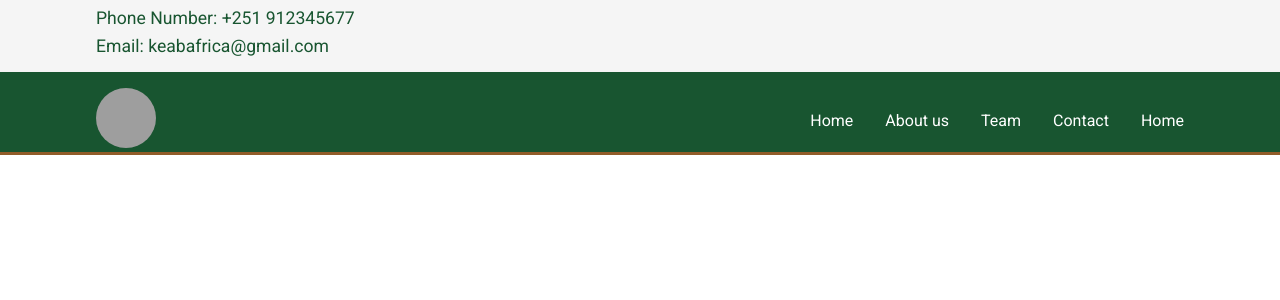
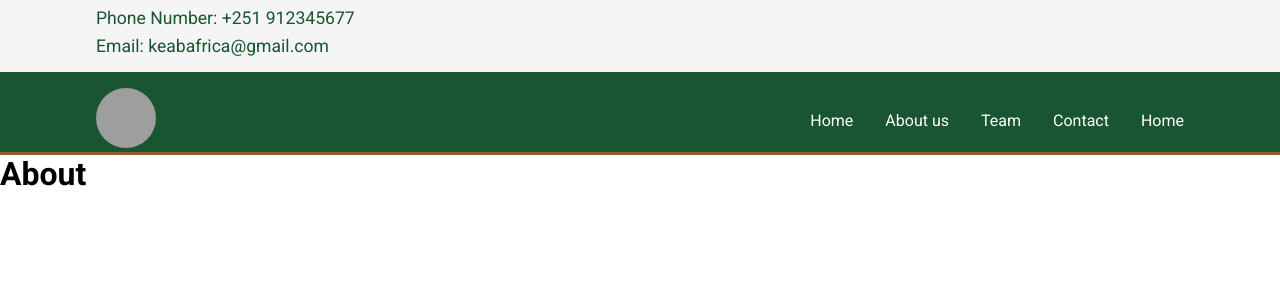
Before and after one commit to Yishak110402/KEAB---Frontend, a React (Create React App) app: page /aboutus in a window 1280 px wide. Shown: the top 300 px of the page. Built offline with nearby package versions, Linux system fonts and the light colour scheme; grey boxes are pictures that could not be loaded.

Commit message:
first commit

```diff
--- a/src/App.js
+++ b/src/App.js
@@ -3,6 +3,8 @@ import Navbar from "./components/Navbar/Navbar";
 import "./index.css";
 import Homepage from "./pages/Homepage";
 import GeneralProvider from "./hooks/GeneralContext";
+import Footer from "./components/Footer/Footer";
+import AboutUs from "./pages/AboutUs";
 
 export default function App() {
   return (
@@ -12,7 +14,9 @@ export default function App() {
           <Navbar />
           <Routes>
             <Route index element={<Homepage />} />
+            <Route element={<AboutUs />} path="/aboutus"/>
           </Routes>
+          {/* <Footer /> */}
         </GeneralProvider>
       </BrowserRouter>
     </div>
--- /dev/null
+++ b/src/components/Footer/Footer.js
@@ -0,0 +1,8 @@
+export default function Footer(){
+    return(
+        <footer className="footer">
+            <h1>Keab Footer</h1>
+
+        </footer>
+    )
+}
--- a/src/components/Homepage/TeamPreview/TeamPreview.css
+++ b/src/components/Homepage/TeamPreview/TeamPreview.css
@@ -1,6 +1,6 @@
 .team-preview{
     background-image: url("https://i.postimg.cc/yxbjgSmB/teams-preview.jpg");
-    height: 70vh;
+    height: 50vh;
     position: relative;
     background-repeat: no-repeat;
     background-size: cover;
@@ -30,6 +30,8 @@
     position: relative;
     z-index: 10000;
     font-size: 2.3rem;
-    color: #c98b52;
+    color: #f7f7f7;
     font-weight: 700;
+    text-underline-offset: 0.5rem;
+    /* text-decoration: none;   */
 }
--- /dev/null
+++ b/src/pages/AboutUs.js
@@ -0,0 +1,7 @@
+export default function AboutUs() {
+    return (
+    <div>
+        <h1>About</h1>
+
+    </div>);
+}
```
Also changed, not shown: src/components/Footer/Footer.css (added).
